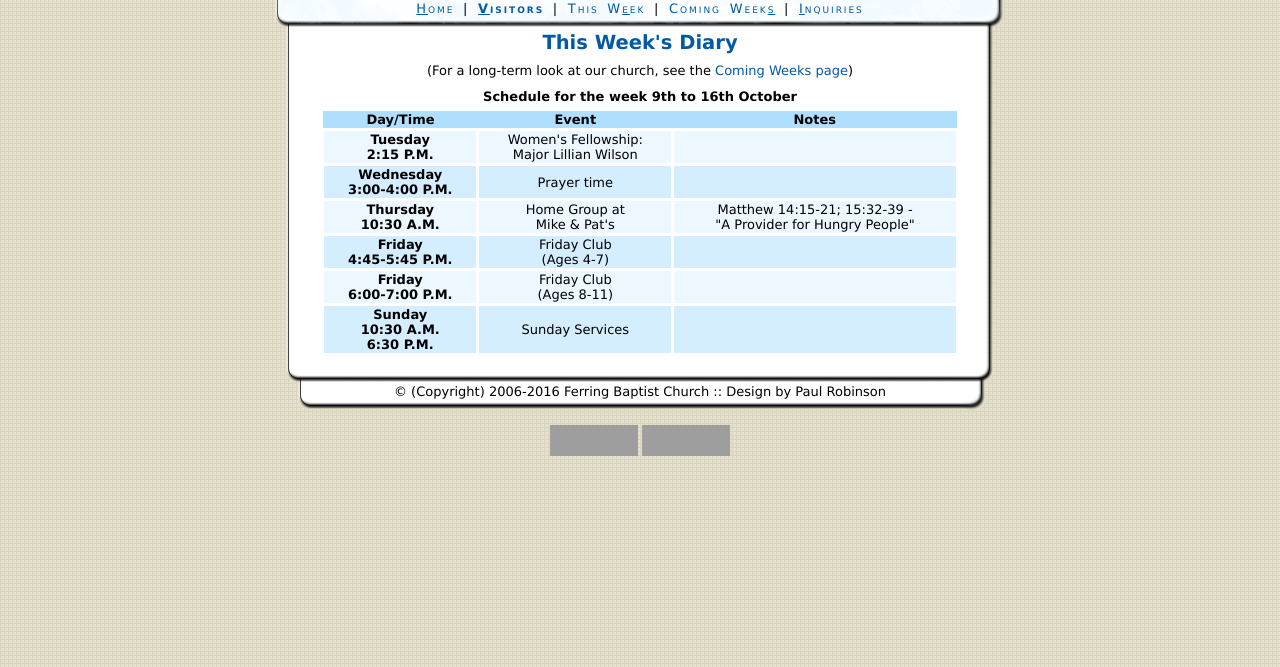
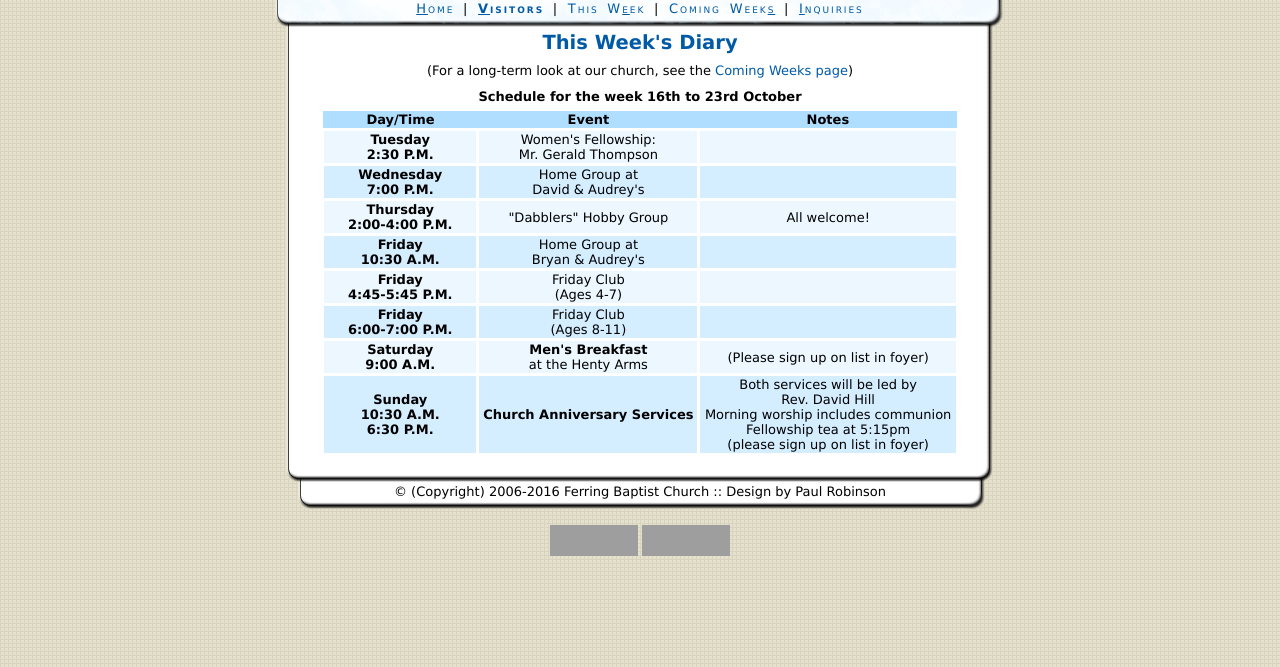
Before and after one commit to paulrr88/church, a PHP site: page /church/diary.php in a window 1280 px wide. Shown: the part 133-800 px from the top of the page. Run offline with PHP 8.4, Linux system fonts and the light colour scheme; grey boxes are pictures that could not be loaded.

Commit message:
Weekly update

```diff
--- a/diary.php
+++ b/diary.php
@@ -6,7 +6,7 @@
 
 				<p class="centre">(For a long-term look at our church, see the <a href="upcoming.php">Coming Weeks page</a>)</p>
 
-				<p class="centre"><strong>Schedule for the week 9th to 16th October</strong></p>
+				<p class="centre"><strong>Schedule for the week 16th to 23rd October</strong></p>
 
 				<table class="styled" summary="Schedule for events in the coming week(s)">
 					<thead>
@@ -18,34 +18,47 @@
 					</thead>
 					<tbody>
 						<tr class="odd">
-							<th scope="row">Tuesday<br />2:15 P.M.</th>
-							<td>Women's Fellowship:<br />Major Lillian Wilson</td>
+							<th scope="row">Tuesday<br />2:30 P.M.</th>
+							<td>Women's Fellowship:<br />Mr. Gerald Thompson</td>
 							<td></td>
 						</tr>
 						<tr>
-							<th scope="row">Wednesday<br />3:00-4:00 P.M.</th>
-							<td>Prayer time</td>
+							<th scope="row">Wednesday<br />7:00 P.M.</th>
+							<td>Home Group at<br />David &amp; Audrey's</td>
 							<td></td>
 						</tr>
 						<tr class="odd">
-							<th scope="row">Thursday<br /> 10:30 A.M.</th>
-							<td>Home Group at<br />Mike &amp; Pat's</td>
-							<td>Matthew 14:15-21; 15:32-39 - <br />"A Provider for Hungry People"</td>
+							<th scope="row">Thursday<br />2:00-4:00 P.M.</th>
+							<td>"Dabblers" Hobby Group</td>
+							<td>All welcome!</td>
 						</tr>
 						<tr>
+							<th scope="row">Friday<br />10:30 A.M.</th>
+							<td>Home Group at<br />Bryan &amp; Audrey's</td>
+							<td></td>
+						</tr>
+						<tr class="odd">
 							<th scope="row">Friday<br />4:45-5:45 P.M.</th>
 							<td>Friday Club<br />(Ages 4-7)</td>
 							<td></td>
 						</tr>
-						<tr class="odd">
+						<tr>
 							<th scope="row">Friday<br />6:00-7:00 P.M.</th>
 							<td>Friday Club<br />(Ages 8-11)</td>
 							<td></td>
 						</tr>
+						<tr class="odd">
+							<th scope="row">Saturday<br /> 9:00 A.M.</th>
+							<td><strong>Men's Breakfast</strong><br />at the Henty Arms</td>
+							<td>(Please sign up on list in foyer)</td>
+						</tr>
 						<tr>
 							<th scope="row">Sunday<br />10:30 A.M.<br />6:30 P.M.</th>
-							<td>Sunday Services</td>
-							<td></td>
+							<td><strong>Church Anniversary Services</strong></td>
+							<td>Both services will be led by<br />
+								Rev. David Hill<br />
+								Morning worship includes communion<br />
+								Fellowship tea at 5:15pm<br />(please sign up on list in foyer)</td>
 						</tr>
 					</tbody>
 				</table>
--- a/newssheet.php
+++ b/newssheet.php
@@ -16,7 +16,7 @@
 
 				<a href="images/newssheetfront.jpg"><img src="images/newssheetfront.jpg" width="600" style="margin-left: 75px;" /></a>
 
-				<!--<a href="images/newssheetinside.jpg"><img src="images/newssheetinside.jpg" width="600" style="margin-left: 75px;" /></a>-->
+				<a href="images/newssheetinside.jpg"><img src="images/newssheetinside.jpg" width="600" style="margin-left: 75px;" /></a>
 
 			</div>
 			<div id="footer">
```
Also changed, not shown: images/newssheetfront.jpg, images/newssheetinside.jpg, 2 other files.
